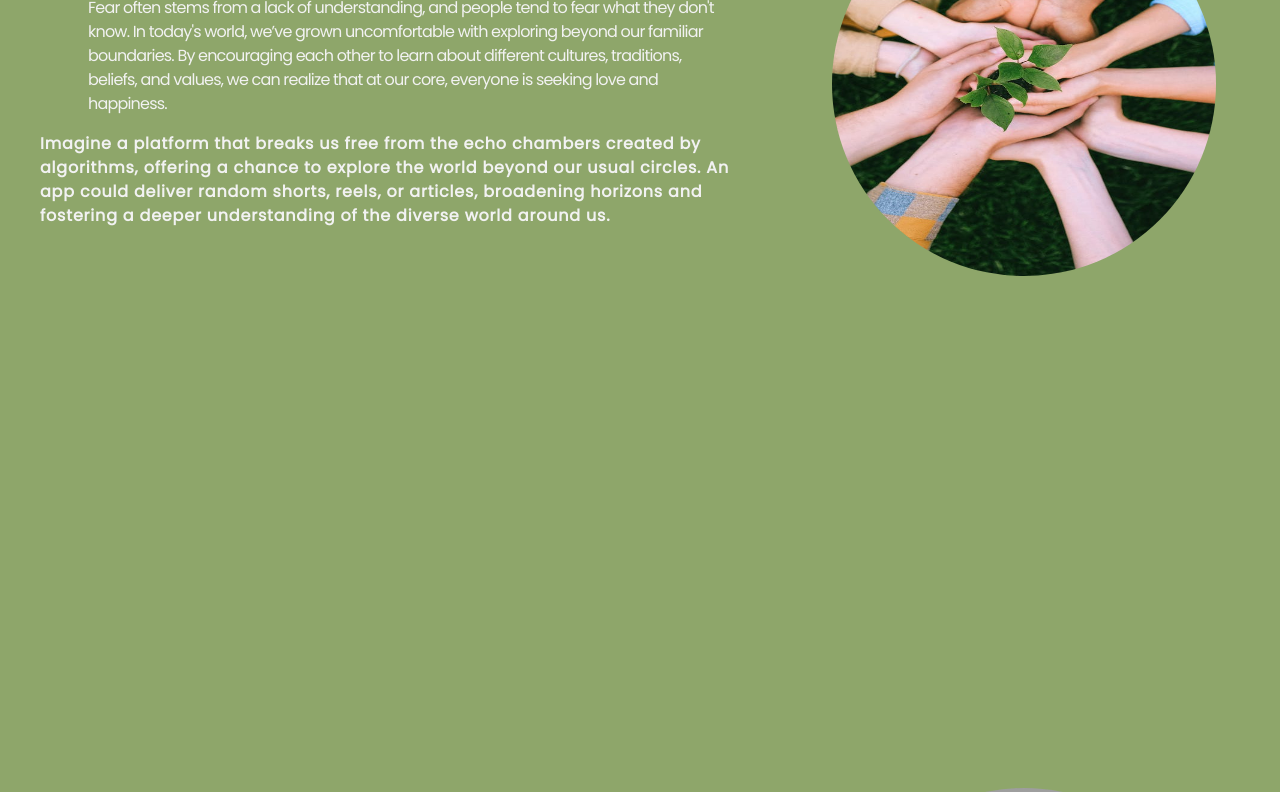
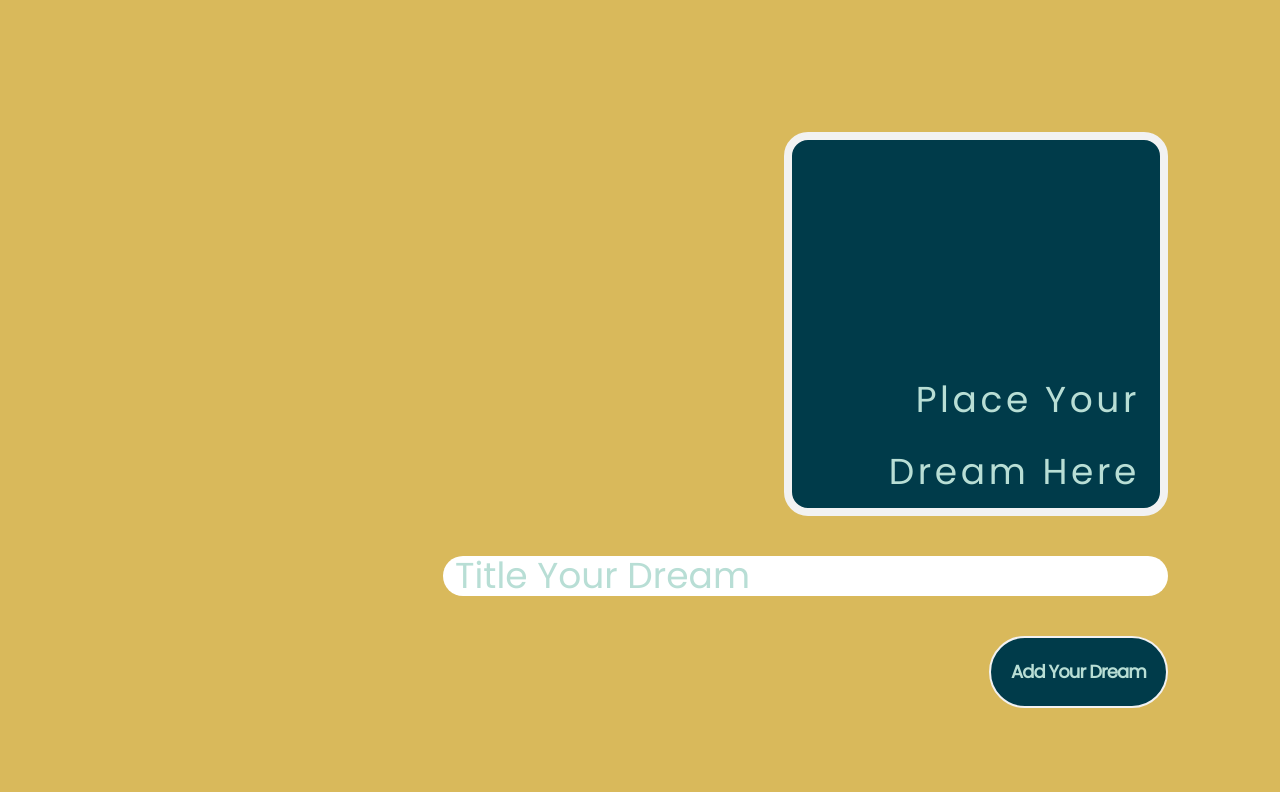
Before and after one commit to ThisTish/Portfolio_of_Tish, a React (Vite) app: page / in a window 1280 px wide. Shown: the part 2520-3312 px from the top of the page. Built offline with nearby package versions, Linux system fonts and the light colour scheme; grey boxes are pictures that could not be loaded; a web font is replaced by a local one.

Commit message:
dropzone set-up

```diff
--- a/package.json
+++ b/package.json
@@ -14,6 +14,7 @@
     "dotenv": "^16.4.5",
     "react": "^18.3.1",
     "react-dom": "^18.3.1",
+    "react-dropzone": "^14.2.3",
     "react-icons": "^5.2.1",
     "react-photo-album": "^3.0.2",
     "react-router-dom": "^6.25.1"
--- /dev/null
+++ b/src/components/Landing/DreamDrop.jsx
@@ -0,0 +1,35 @@
+import { useDropzone } from "react-dropzone"
+import { useCallback, useState } from "react"
+
+const DreamDrop = () => {
+	const [preview, setPreview] = useState(null)
+	const [file, setFile] = useState([])
+
+
+	const onDrop = useCallback(async (acceptedFile) => {
+		const file = new FileReader()
+		file.onload = () => {
+			setPreview(file.results)
+		}
+		file.readAsDataURL(acceptedFile[0])
+
+		setFile(acceptedFile)
+	}, [])
+
+	const { getRootProps, getInputProps } = useDropzone({ onDrop })
+
+	return (
+		<div className="flex justify-center md:justify-end md:mx-28 items-center md:text-4xl text-secondary pb-96">
+			<form class="dropzone flex flex-col items-center md:my-40 md:items-end space-y-10" id="dream-dropzone">
+				<div {...getRootProps()} className="w-48 md:w-96 h-48 md:h-96 bg-secondary border-8 border-highlight rounded-3xl flex items-end">
+					<input {...getInputProps()} placeholder="Place Your dream" />
+					<span className="text-primary tracking-widest leading-loose text-end px-5" >Place Your Dream Here</span>
+				</div>
+				<input type='text' placeholder='Title Your Dream' className="placeholder-primary rounded-3xl px-3" />
+				<button type='submit' className="text-primary font-semibold p-5 tracking-tighter text-xs bg-secondary rounded-full border-2 border-highlight hover:bg-green hover:border-0 md:text-base lg:text-lg">Add Your Dream</button>
+			</form>
+		</div>
+	)
+}
+
+export default DreamDrop
--- a/src/components/Landing/MyDreams.jsx
+++ b/src/components/Landing/MyDreams.jsx
@@ -19,7 +19,7 @@ const MyDreams = () => {
 	return (
 		<>
 		{/* md:container */}
-			<div className=" py-24 min-w-full bg-green space-y-24 mb-40 md:py-0 md:-pt-40" >
+			<div className="md:container py-24 min-w-full bg-green space-y-24 mb-40 md:py-0 md:-pt-40" >
 				{dreams.map((dream) => {
 					const imagePath = images[dream.image]
 					return (
--- a/src/components/Landing/YourDream.jsx
+++ b/src/components/Landing/YourDream.jsx
@@ -1,13 +1,10 @@
-import Gallery from "./Gallery"
+import DreamDrop from "./DreamDrop"
 
 const YourDream = () => {
 	return (
-		<main className="space-y-32 mx-auto my-32">
-			<h3 className="text-4xl text-secondary bg-yellow inline p-4 rounded-xl">Add Your Dream to the Dream Board</h3>
-			<div>
-				<Gallery />
-			</div>
-		</main>
+		<div className="bg-yellow">
+			<DreamDrop />
+		</div>
 	)
 }
 export default YourDream
--- a/src/pages/Landing.jsx
+++ b/src/pages/Landing.jsx
@@ -1,5 +1,6 @@
 import Hero from "../components/Landing/Hero"
 import MyDreams from "../components/Landing/MyDreams"
+import YourDream from "../components/Landing/YourDream"
 
 
 
@@ -20,7 +21,9 @@ const Landing = () => {
 					<MyDreams />
 				</div>
 
-
+				<div>
+					<YourDream />
+				</div>
 
 				{/* <div className="pb-96 flex flex-col items-center justify-center bg-yellow space-y-10">
 			<h1 className='text-highlight text-3xl font-bold [text-shadow:_-2px_4px_0_var(--shadow)] md:text-5xl lg:text-7xl'>Your Dreams</h1>
```
Also changed, not shown: 1 other file (tests, documents, lock files or other folders).
